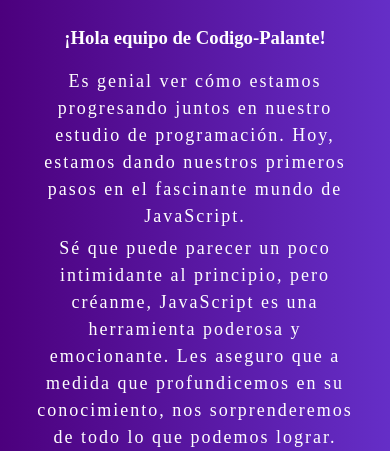
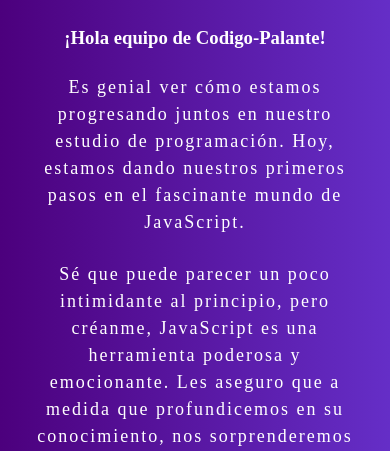
Before and after one commit to Gherarhd/Tarea-7-CodigoPalante, a plain HTML site: page index.html in a window 390 px wide. Shown: the part 393-844 px from the top of the page. Drawn offline with Linux system fonts and the light colour scheme.

Commit message:
correcion de margin

```diff
--- a/estilos.css
+++ b/estilos.css
@@ -63,7 +63,7 @@ h1 {
     margin: 10px;
   }
   .contenido p {
-    margin: 5px;
+    margin: 25px 5px;
     letter-spacing: 2px;
     line-height: 1.5;
   }
```
